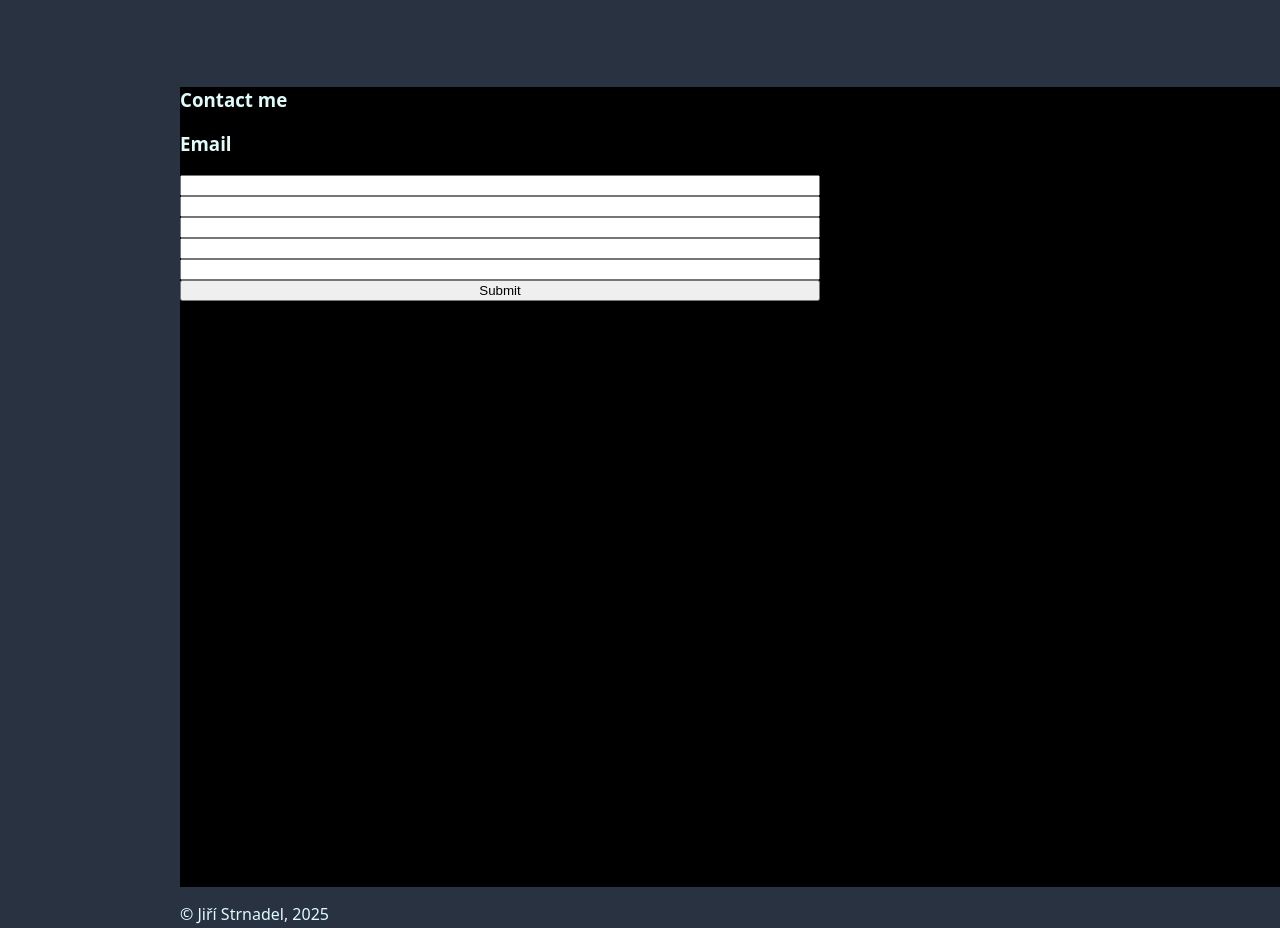
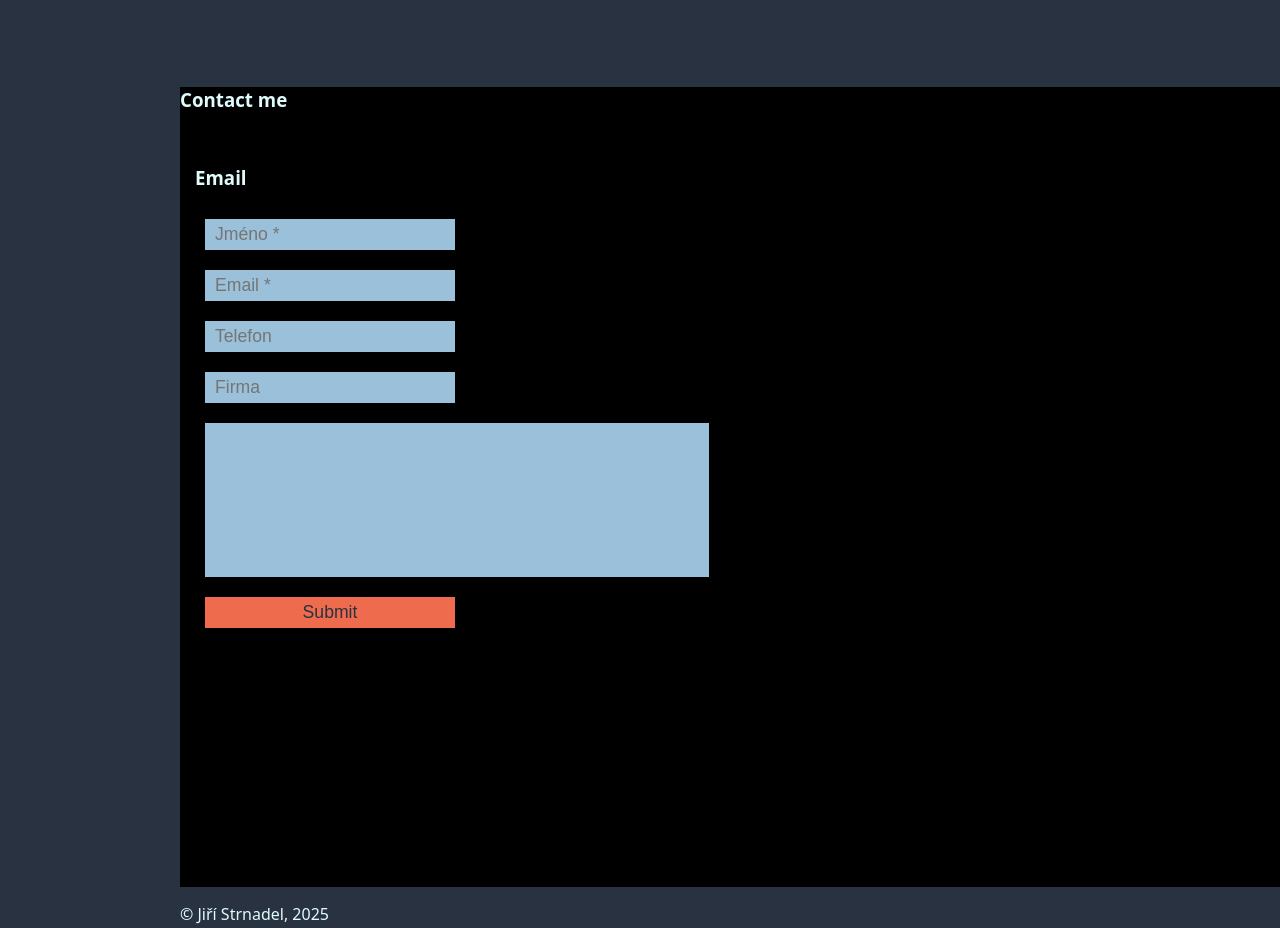
Before and after one commit to Juzba/my-portfolio, a React (Vite) app: page / in a window 1280 px wide. Shown: the part 1600-2528 px from the top of the page. Built offline with nearby package versions, Linux system fonts and the light colour scheme.

Commit message:
working on email

```diff
--- a/src/pages/components/email/Email.scss
+++ b/src/pages/components/email/Email.scss
@@ -1,11 +1,40 @@
 @use '../../../index.scss';
 
 .email {
+    padding: 15px;
     form {
-        width: 50vw;
         display: flex;
         flex-direction: column;
         input {
+            box-sizing: border-box;
+            margin: 10px;
+            font-size: 1.1rem;
+            max-width: 250px;
+            padding: 5px 10px;
+            outline: none;
+            border: none;
+            background-color: index.$third-color;
+            color: index.$background-color;
+        }
+
+        textarea {
+            background-color: index.$third-color;
+            max-width: 500px;
+            height: 150px;
+            display: block;
+            margin: 10px;
+            font-size: 1.1rem;
+            border: none;
+            resize: none;
+            outline: none;
+            color: index.$text-color;
+            // background-color: black;
+        }
+
+        input[type="submit"]{
+
+            width: 250px;
+            background-color: index.$first-color;
         }
     }
 }
--- a/src/pages/components/email/Email.tsx
+++ b/src/pages/components/email/Email.tsx
@@ -1,15 +1,23 @@
 import './Email.scss';
+
+const defaultState: {name: string, email: string, tel: string, company: string, message: string} = {
+    name: '',
+    email: '',
+    tel: "",
+    company: '',
+    message: '',
+};
 
 const Email = () => {
     return (
-        <section className='email'>
+        <section className="email">
             <h3>Email</h3>
             <form action="">
-                <input type="text" id="input-name" />
-                <input type="email" id="input-email"/>
-                <input type="tel" id="input-tel"/>
-                <input type="text" id="input-company" />
-                <input type="text" id="input-message"/>
+                <input type="text" id="input-name" placeholder="Jméno *" />
+                <input type="email" id="input-email" placeholder="Email *" />
+                <input type="tel" id="input-tel" placeholder="Telefon" />
+                <input type="text" id="input-company" placeholder="Firma" />
+                <textarea maxLength={800} name="message" id=""></textarea>
                 <input type="submit" />
             </form>
         </section>
--- a/src/pages/navShared/scss/Sidebar.scss
+++ b/src/pages/navShared/scss/Sidebar.scss
@@ -49,8 +49,7 @@ header {
             padding: 0;
             transition: all 0.5s linear;
             overflow-x: hidden;
-            background-color: #012e40f2;
-            // background-color: transparent;
+            background-color: rgba($color:index.$background-color, $alpha: 0.9);
 
             &.open {
                 min-width: $sidebar-size;
```
